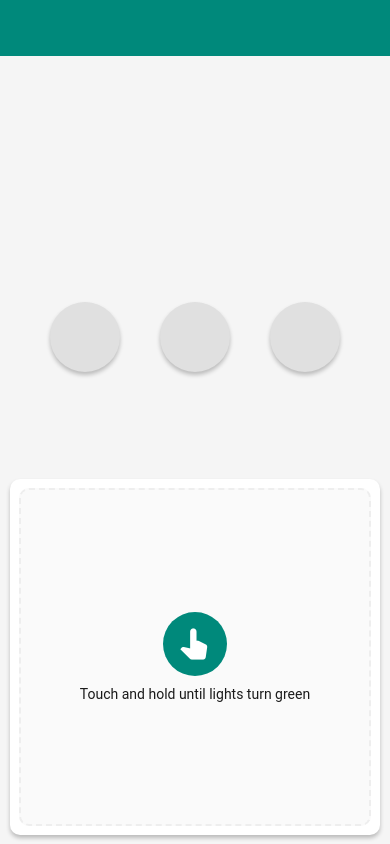
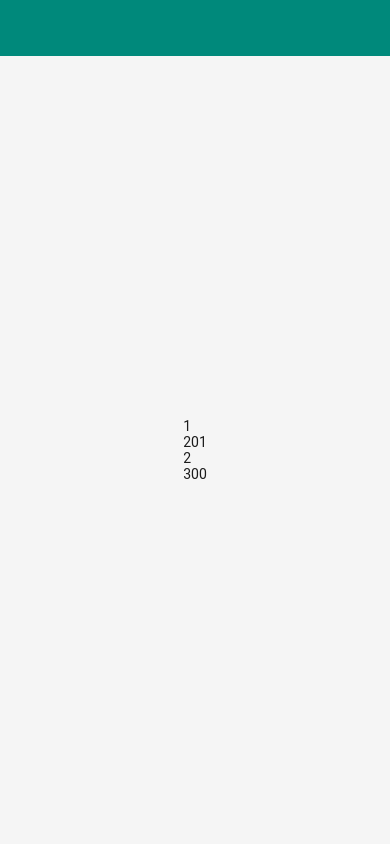
Before and after one commit to Generian/reactiontime, a React Native app: screen / in a window 390 px wide. Built offline with nearby package versions, Linux system fonts and the light colour scheme.

Commit message:
init leaderboard

```diff
--- a/App.tsx
+++ b/App.tsx
@@ -1,11 +1,8 @@
-import React, { useEffect } from 'react'
-import { useState } from 'react'
-import { StyleSheet, View } from 'react-native'
+import React from 'react'
 import { DefaultTheme, Provider as PaperProvider } from 'react-native-paper'
-import { Appbar, useTheme } from 'react-native-paper'
-import ClickableArea from './ClickableArea'
-import Lights from './Lights'
-import Message from './Message'
+import { Appbar } from 'react-native-paper'
+import Main from './Main'
+
 
 declare global {
   namespace ReactNativePaper {
@@ -36,84 +33,14 @@ const theme = {
   },
 }
 
-export type targetTime = false | number
-const defaultTargetTime: targetTime = false
-
-export type diff = false | number
-const defaultDiff: diff = false
-
-let timer: NodeJS.Timeout
-
 export default function App() {
-
-  const colors = theme.colors
-
-  const [targetTime, setTargetTime] = useState(defaultTargetTime)
-  const [countdown, setCountdown] = useState(false)
-  const [diff, setDiff] = useState(defaultDiff)
-
-  const startProcess = () => {
-    setDiff(false)
-    setCountdown(true)
-    const random = 1400 + Math.random() * 5000
-
-    timer = setTimeout(() => {
-      setTargetTime(Date.now())
-    }, random)
-  }
-
-  const handleRelease = () => {
-    clearTimeout(timer)
-    setDiff(targetTime ? Date.now() - targetTime : -1)
-    setTargetTime(false)
-    setCountdown(false)
-  }
 
   return (
     <PaperProvider theme={theme}>
       <Appbar>
 
       </Appbar>
-      <View style={[styles.mainContainer,{ backgroundColor: targetTime ? colors.lightGreen : countdown ? colors.lightRed : colors.background}]}>
-        <View style={styles.textContainer}>
-          <Message target={targetTime} diff={diff}/>
-        </View>
-        <View style={styles.lightsContainer}>
-          <Lights countdown={countdown} green={targetTime ? true : false} />
-        </View>
-        <View style={styles.clickableContainer}>
-          <ClickableArea
-            onPressIn={startProcess}
-            onPressOut={handleRelease}
-            isPressed={countdown}
-          />
-        </View>
-      </View>
+      <Main />
     </PaperProvider>
   )
 }
-
-const styles = StyleSheet.create({
-  mainContainer: {
-    flex: 1,
-    alignItems: 'center',
-    justifyContent: 'center',
-  },
-  lightsContainer: {
-    flex: 2,
-    width: '100%',
-    marginBottom: '10%',
-  },
-  textContainer: {
-    flex: 2,
-    alignItems: 'center',
-    justifyContent: 'flex-end',
-    width: '100%',
-  },
-  clickableContainer: {
-    flex: 4,
-    width: '100%',
-    alignItems: 'center',
-    justifyContent: 'center',
-  },
-})
--- /dev/null
+++ b/Game.tsx
@@ -0,0 +1,97 @@
+import React from 'react'
+import { useState } from 'react'
+import { StyleSheet, View } from 'react-native'
+import { IconButton, useTheme } from 'react-native-paper'
+import ClickableArea from './ClickableArea'
+import Lights from './Lights'
+import Message from './Message'
+
+interface GameProps {
+  setScreen: any,
+  sendNewScore: any,
+}
+
+export type targetTime = false | number
+const defaultTargetTime: targetTime = false
+
+export type diff = false | number
+const defaultDiff: diff = false
+
+let timer: NodeJS.Timeout
+
+export default function Game(props: GameProps) {
+
+  const { colors } = useTheme()
+
+  const [targetTime, setTargetTime] = useState(defaultTargetTime)
+  const [countdown, setCountdown] = useState(false)
+  const [diff, setDiff] = useState(defaultDiff)
+
+  const startProcess = () => {
+    setDiff(false)
+    setCountdown(true)
+    const random = 1400 + Math.random() * 5000
+
+    timer = setTimeout(() => {
+      setTargetTime(Date.now())
+    }, random)
+  }
+
+  const handleRelease = () => {
+    clearTimeout(timer)
+    const d = targetTime ? Date.now() - targetTime : -1
+    setDiff(d)
+    setTargetTime(false)
+    setCountdown(false)
+    d >= 0 && props.sendNewScore(d)
+  }
+
+  return (
+    <View style={[styles.mainContainer,{ backgroundColor: targetTime ? colors.lightGreen : countdown ? colors.lightRed : colors.background}]}>
+      <View style={styles.textContainer}>
+        {/* <IconButton
+          icon="add-a-photo"
+          size={20}
+          onPress={props.setScreen('leaderboard')}
+        /> */}
+        <Message target={targetTime} diff={diff}/>
+      </View>
+      <View style={styles.lightsContainer}>
+        <Lights countdown={countdown} green={targetTime ? true : false} />
+      </View>
+      <View style={styles.clickableContainer}>
+        <ClickableArea
+          onPressIn={startProcess}
+          onPressOut={handleRelease}
+          isPressed={countdown}
+        />
+      </View>
+    </View>
+  )
+}
+
+const styles = StyleSheet.create({
+  mainContainer: {
+    flex: 1,
+    width: '100%',
+    alignItems: 'center',
+    justifyContent: 'center',
+  },
+  lightsContainer: {
+    flex: 2,
+    width: '100%',
+    marginBottom: '10%',
+  },
+  textContainer: {
+    flex: 2,
+    alignItems: 'center',
+    justifyContent: 'flex-end',
+    width: '100%',
+  },
+  clickableContainer: {
+    flex: 4,
+    width: '100%',
+    alignItems: 'center',
+    justifyContent: 'center',
+  },
+})
--- /dev/null
+++ b/Leaderboard.tsx
@@ -0,0 +1,47 @@
+import React from 'react'
+import { StyleSheet, View } from 'react-native'
+import { List, useTheme, Text, IconButton } from 'react-native-paper'
+
+interface LeaderboardProps {
+  setScreen: any,
+  highscores: any[],
+}
+
+interface HighscoreItemProps {
+  position: number,
+  time: string,
+}
+
+const HighscoreItem = (props: HighscoreItemProps) => (
+  <View nativeID={String(props.position)}>
+    <Text>{props.position}</Text>
+    <Text>{props.time}</Text>
+  </View>
+);
+
+export default function Leaderboard(props: LeaderboardProps) {
+
+  const { colors } = useTheme()
+
+  return (
+    <View style={[styles.mainContainer,{ backgroundColor: colors.background}]}>
+      {/* <IconButton
+        icon="add-a-photo"
+        size={20}
+        onPress={props.setScreen('game')}
+      /> */}
+      {props.highscores.map((time, index) => (
+        <HighscoreItem position={index + 1} time={time}/>
+      ))}
+    </View>
+  )
+}
+
+const styles = StyleSheet.create({
+  mainContainer: {
+    flex: 1,
+    width: '100%',
+    alignItems: 'center',
+    justifyContent: 'center',
+  },
+})
--- /dev/null
+++ b/Main.tsx
@@ -0,0 +1,60 @@
+import React, { useEffect } from 'react'
+import { useState } from 'react'
+import { StyleSheet, View } from 'react-native'
+import Game from './Game'
+import Leaderboard from './Leaderboard'
+
+type Screen = 'game' | 'leaderboard'
+const defaultScreen: Screen = 'leaderboard'
+
+export default function Main() {
+
+  const [screen, setScreen] = useState(defaultScreen)
+  const [highscores, setHighscores] = useState([201, 300])
+
+  const handleNewScore = (newScore: number) => {
+    let scores = highscores
+    for (let i = 0; i < scores.length; i++) {
+      if (scores.length < 10) {
+        scores.push(newScore)
+      } else if (newScore < scores[i]) {
+        scores.splice(i, i = 9 ? 1 : 0, newScore)
+      }
+    }
+    setHighscores(scores)
+  }
+
+  let game = <Game setScreen={setScreen} sendNewScore={handleNewScore}/>
+  let leaderboard = <Leaderboard setScreen={setScreen} highscores={highscores}/>
+
+  let content
+
+  switch(screen) {
+    case 'game':
+      content = game
+      break
+    case 'leaderboard':
+      content = leaderboard
+      break
+    default:
+      content = game
+  }
+
+  console.log(screen)
+
+
+  return (
+    <View style={styles.mainContainer}>
+      {content}
+    </View>
+  )
+}
+
+const styles = StyleSheet.create({
+  mainContainer: {
+    flex: 1,
+    width: '100%',
+    alignItems: 'center',
+    justifyContent: 'center',
+  },
+})
--- a/Message.tsx
+++ b/Message.tsx
@@ -3,7 +3,7 @@ import { useState } from 'react'
 import { useEffect } from 'react'
 import { Text, useTheme } from 'react-native-paper'
 import { StyleSheet } from 'react-native'
-import type { targetTime, diff } from './App'
+import type { targetTime, diff } from './Game'
 
 // Variables
 const timerInterval = 10 // Update timer every 10 ms
```
